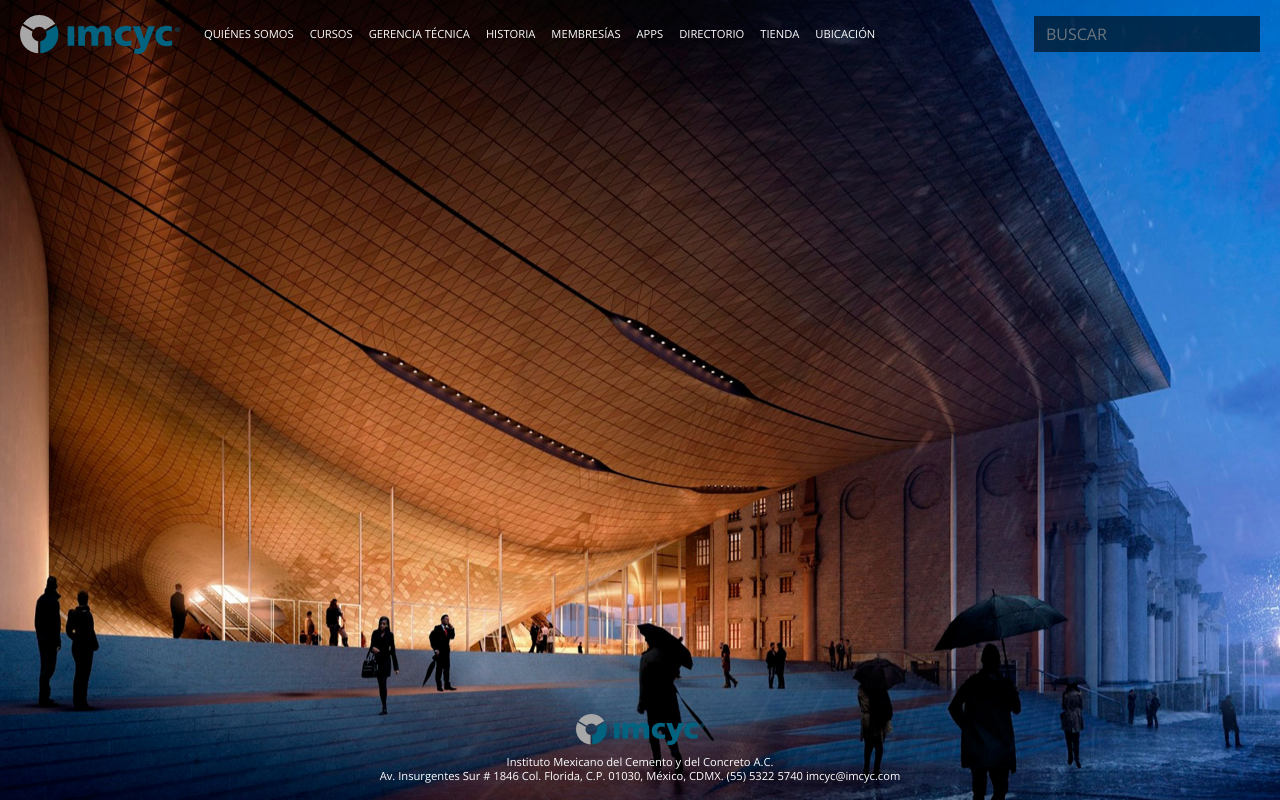
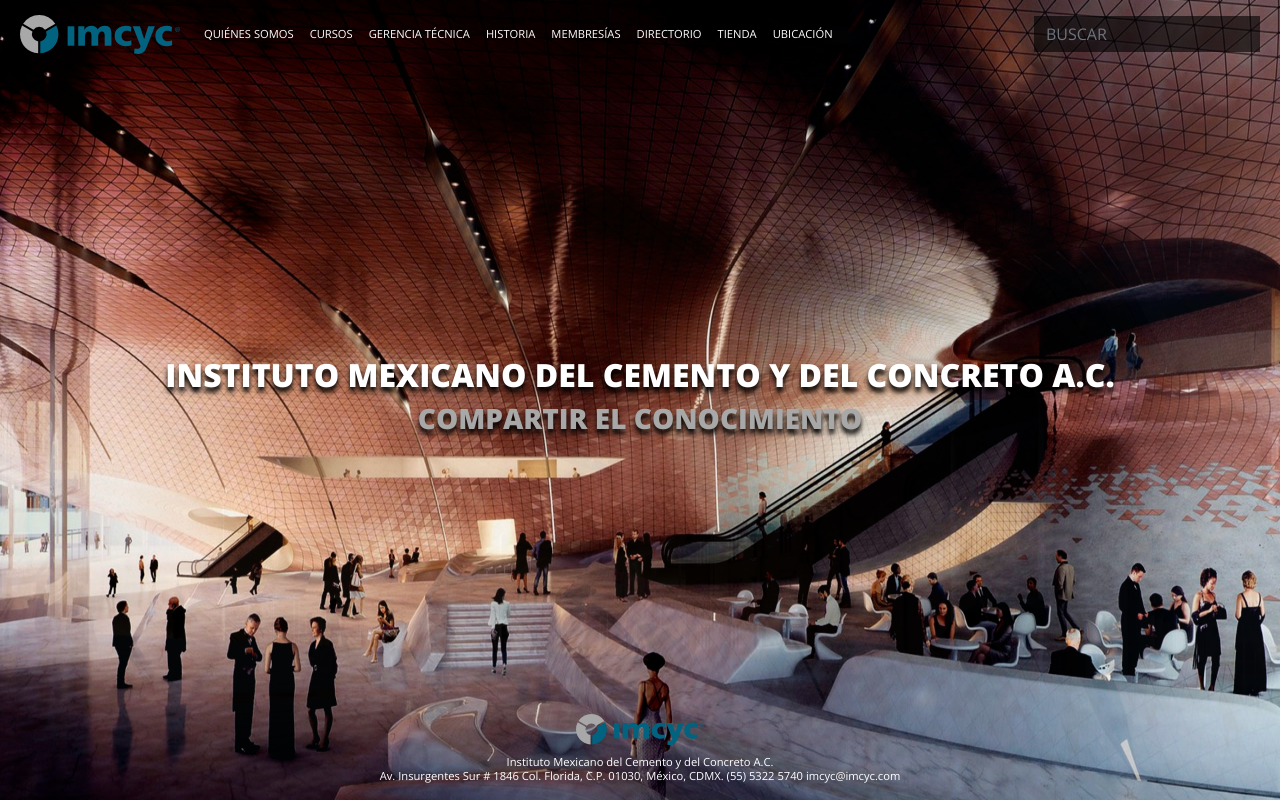
Before and after one commit to imcyc/aniversario, a Next.js app: page / in a window 1280 px wide. Built offline with nearby package versions, Linux system fonts and the light colour scheme.

Commit message:
textos entrada

```diff
--- a/pages/components/Header/Header.js
+++ b/pages/components/Header/Header.js
@@ -18,7 +18,6 @@
               <Nav.Link href="#pricing">Gerencia Técnica</Nav.Link>
               <Nav.Link href="#pricing">Historia</Nav.Link>
               <Nav.Link href="#pricing">Membresías</Nav.Link>
-              <Nav.Link href="#pricing">APPS</Nav.Link>
               <Nav.Link href="#pricing">Directorio</Nav.Link>
               <Nav.Link href="#pricing">Tienda</Nav.Link>
               <Nav.Link href="#pricing">Ubicación</Nav.Link>
--- a/pages/index.js
+++ b/pages/index.js
@@ -5,6 +5,10 @@
   return (
     <Layout>
       <InicioCarousel/>
+      <div className="entrada">
+        <h2>Instituto Mexicano del Cemento y del Concreto A.C.</h2>
+        <h3>Compartir el Conocimiento</h3>
+      </div>
     </Layout>
   )
 }
--- a/styles/globals.css
+++ b/styles/globals.css
@@ -61,3 +61,31 @@
   border: none;
   background: rgba(0,0,0,0.6);
 }
+
+.entrada {
+  z-index: 10000;
+  height: 100vh;
+  position: fixed;
+  left: 0;
+  top: 0;
+  width: 100%;
+  height: 100vh;
+  display: flex;
+  flex-direction: column;
+  justify-content: center;
+  align-items: center;
+  color: #fff;
+}
+
+.entrada h2 {
+  font-weight: bold;
+  text-transform: uppercase;
+  text-shadow: 0 5px 5px #000;
+}
+
+.entrada h3 {
+  font-weight: bold;
+  text-transform: uppercase;
+  color: #a8a8a8;
+  text-shadow: 0 5px 5px #000;
+}
```
